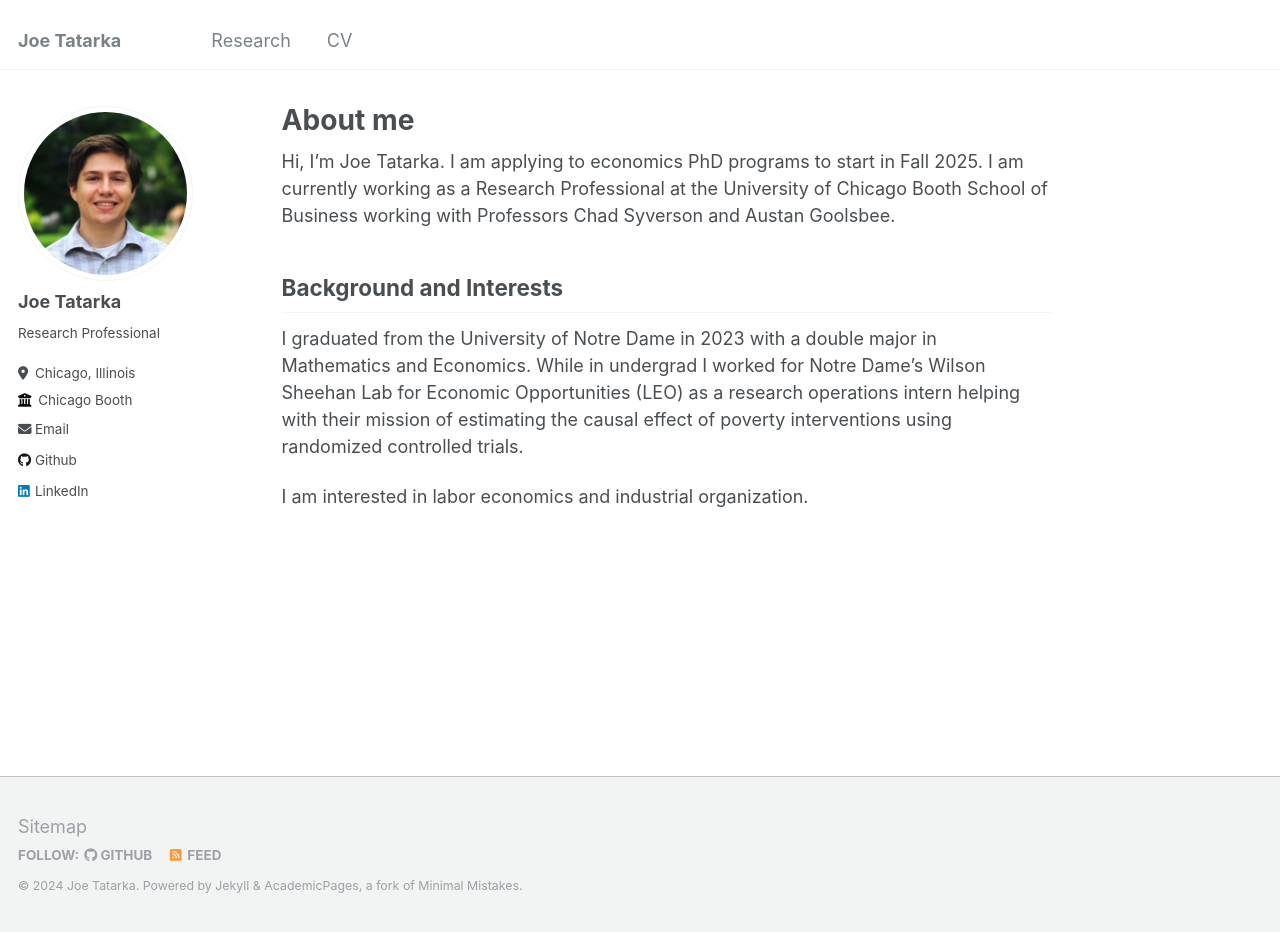
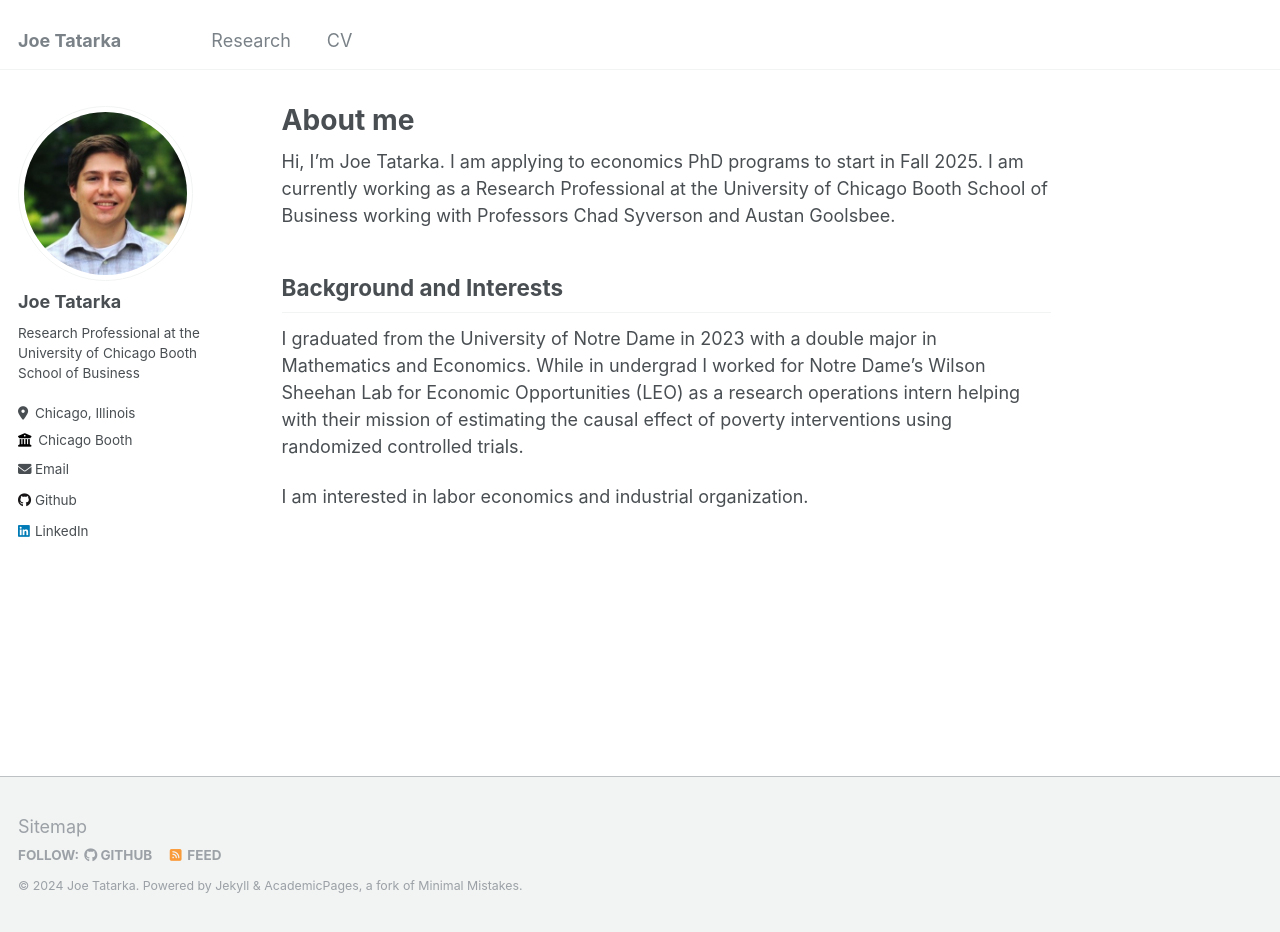
Before and after one commit to JoeTatarka/JoeTatarka.github.io, a Jekyll site: the page built from _pages/about.md, in a window 1280 px wide and 932 px high. Built offline with Jekyll 4.4.1, drawn with Linux system fonts in a browser that asks for light colours.

Commit message:
Update _config.yml

```diff
--- a/_config.yml
+++ b/_config.yml
@@ -24,7 +24,7 @@ author:
   avatar           : "profile.jpg"
   name             : "Joe Tatarka"
   pronouns         : # example: "she/her"
-  bio              : "Research Professional"
+  bio              : "Research Professional at the University of Chicago Booth School of Business"
   location         : "Chicago, Illinois"
   employer         : "Chicago Booth"
   uri              : # URL
```
